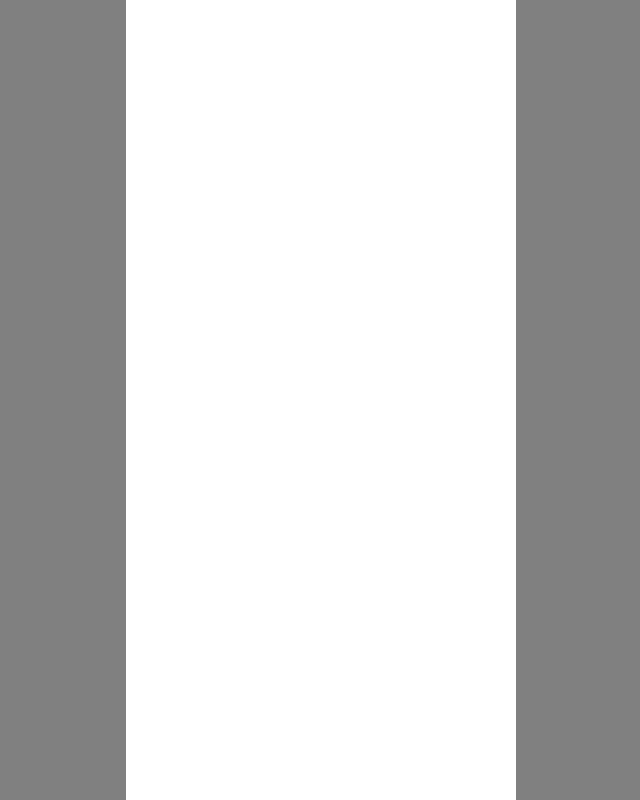
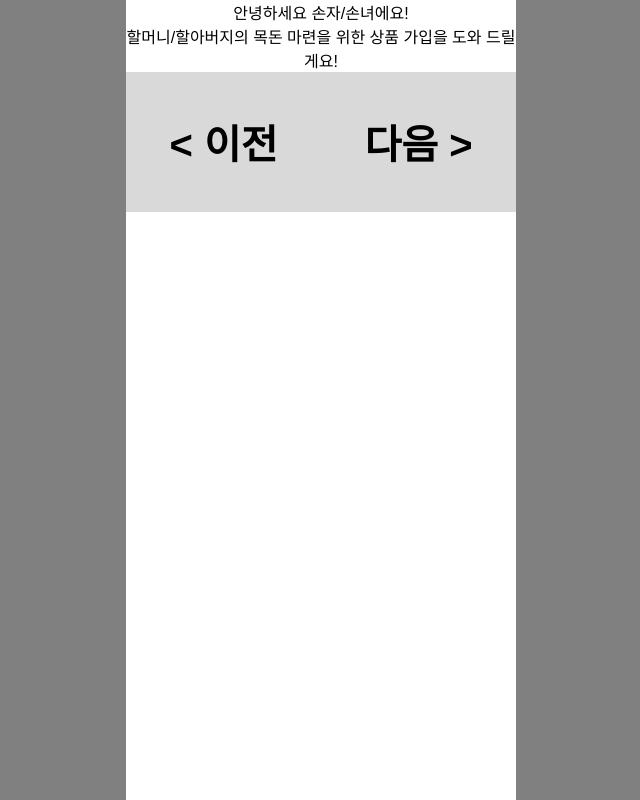
Before and after one commit to inthhh/Hana-FE, a React (Create React App) app in the folder my-app/: page /ProductFirst in a window 1280 px wide. Before the commit this address had no page. Shown: the whole page, without its empty margins (319-959 px from the left). Built offline with nearby package versions, Linux system fonts and the light colour scheme.

Commit message:
feat: mainpage btn flow

```diff
--- a/my-app/src/App.tsx
+++ b/my-app/src/App.tsx
@@ -2,27 +2,21 @@ import React, { useState } from "react";
 import "./App.css";
 import STT from "./STT";
 import TTS from "./TTS";
-import Calendar from "./Calendar";
 
 import { BrowserRouter as Router, Routes, Route } from "react-router-dom";
 import Main from "./Interfaces/Main";
 import SendFirst from "./Interfaces/SendProcess/SendFirst";
 import SendSecond from "./Interfaces/SendProcess/SendSecond";
 import SendFinal from "./Interfaces/SendProcess/SendFinal";
+import MainCal from "./Interfaces/Calendars/MainCal";
+import ProductFirst from "./Interfaces/Products/ProductFirst";
+import TicketFirst from "./Interfaces/Tickets/TicketFirst";
 
 function App() {
-  const [currentYear, setCurrentYear] = useState(2023);
-  const [currentMonth, setCurrentMonth] = useState(9); // + 1 (default)
-
-  const handleChangeMonth = (newYear: number, newMonth: number) => {
-    setCurrentYear(newYear);
-    setCurrentMonth(newMonth);
-  };
   return (
     <Router>
       <div style={{ width: "100vw", height: "100vh", background: "gray", marginTop: "0px" }}>
         <div className="App">
-          {/* <Calendar year={currentYear} month={currentMonth} onChangeMonth={handleChangeMonth} /> */}
           {/* <STT />
         <TTS /> */}
           <Routes>
@@ -30,6 +24,9 @@ function App() {
             <Route path="/SendFirst" element={<SendFirst />} />
             <Route path="/SendSecond" element={<SendSecond />} />
             <Route path="/SendFinal" element={<SendFinal />} />
+            <Route path="/MainCalendar" element={<MainCal />} />
+            <Route path="/ProductFirst" element={<ProductFirst />} />
+            <Route path="/TicketFirst" element={<TicketFirst />} />
           </Routes>
         </div>
       </div>
--- a/my-app/src/Calendar.tsx
+++ b/my-app/src/Interfaces/Calendars/Calendar.tsx
@@ -1,5 +1,5 @@
 import React, { useState } from "react";
-import "./App.css";
+import "../../App.css";
 
 interface CalendarProps {
   year: number;
--- /dev/null
+++ b/my-app/src/Interfaces/Calendars/MainCal.tsx
@@ -0,0 +1,19 @@
+import React, { useState } from "react";
+import "../../App.css";
+import Calendar from "./Calendar";
+
+function MainCal() {
+  const [currentYear, setCurrentYear] = useState(2023);
+  const [currentMonth, setCurrentMonth] = useState(9); // + 1 (default)
+
+  const handleChangeMonth = (newYear: number, newMonth: number) => {
+    setCurrentYear(newYear);
+    setCurrentMonth(newMonth);
+  };
+  return (
+    <div>
+      <Calendar year={currentYear} month={currentMonth} onChangeMonth={handleChangeMonth} />
+    </div>
+  );
+}
+export default MainCal;
--- a/my-app/src/Interfaces/Main.tsx
+++ b/my-app/src/Interfaces/Main.tsx
@@ -10,18 +10,15 @@ function Main() {
   };
 
   const handleTicketClick = () => {
-    // "번호표 발급" 클릭 시 이동할 페이지
-    // 예: navigate("/TicketPage");
+    navigate("/TicketFirst");
   };
 
   const handleCalendarClick = () => {
-    // "캘린더" 클릭 시 이동할 페이지
-    // 예: navigate("/CalendarPage");
+    navigate("/MainCalendar");
   };
 
   const handleProductClick = () => {
-    // "상품 가입" 클릭 시 이동할 페이지
-    // 예: navigate("/ProductPage");
+    navigate("/ProductFirst");
   };
   return (
     <div className="App">
--- /dev/null
+++ b/my-app/src/Interfaces/Products/ProductFirst.tsx
@@ -0,0 +1,29 @@
+import React, { useState } from "react";
+import "../Main.css";
+import { useNavigate } from "react-router-dom";
+
+function ProductFirst() {
+  const navigate = useNavigate();
+  const handleToBefore = () => {
+    navigate("/");
+  };
+  const handleToAfter = () => {
+    navigate("/ProductSecond");
+  };
+  return (
+    <div>
+      <div>안녕하세요 손자/손녀에요!</div>
+      <div>할머니/할아버지의 목돈 마련을 위한 상품 가입을 도와 드릴게요!</div>
+      <div className="buttonContainer">
+        <div className="beforebtn" onClick={handleToBefore}>
+          &lt; 이전
+        </div>
+        <div className="afterbtn" onClick={handleToAfter}>
+          다음 &gt;
+        </div>
+      </div>
+    </div>
+  );
+}
+
+export default ProductFirst;
--- /dev/null
+++ b/my-app/src/Interfaces/Tickets/TicketFirst.tsx
@@ -0,0 +1,29 @@
+import React, { useState } from "react";
+import "../Main.css";
+import { useNavigate } from "react-router-dom";
+
+function TicketFirst() {
+  const navigate = useNavigate();
+  const handleToBefore = () => {
+    navigate("/");
+  };
+  const handleToAfter = () => {
+    navigate("/TicketSecond");
+  };
+  return (
+    <div>
+      <div>번호표</div>
+
+      <div className="buttonContainer">
+        <div className="beforebtn" onClick={handleToBefore}>
+          &lt; 이전
+        </div>
+        <div className="afterbtn" onClick={handleToAfter}>
+          다음 &gt;
+        </div>
+      </div>
+    </div>
+  );
+}
+
+export default TicketFirst;
```
